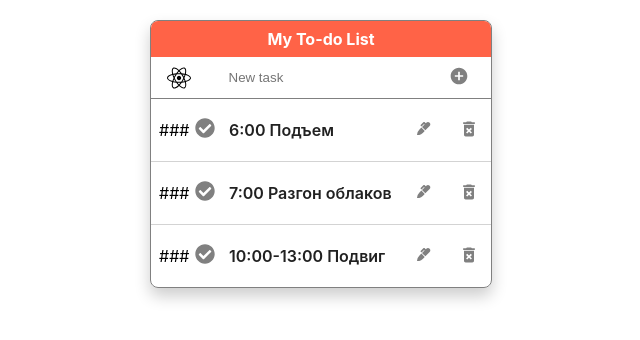
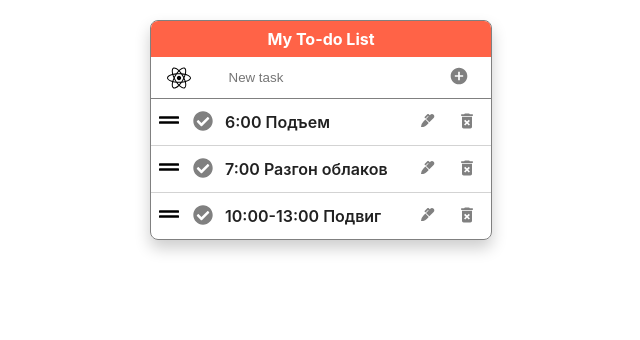
Before and after one commit to vlmakh/my-notes-react, a React (Create React App) app: page / in a window 1280 px wide. Shown: the top 340 px of the page, without its empty margins (319-959 px from the left). Built offline with nearby package versions, Linux system fonts and the light colour scheme.

Commit message:
add icon for moving

```diff
--- a/src/components/App.jsx
+++ b/src/components/App.jsx
@@ -38,13 +38,14 @@ function App() {
     );
   };
 
-  const completeTodo = todoId => {
+  const completeTodo = (e, todoId) => {
     setTodos(todos =>
       todos.map(todo =>
         todo.id === todoId ? { ...todo, completed: !todo.completed } : todo
       )
     );
-    console.log(todoId)
+    console.log(e.target.tagName)
+    console.log(e.currentTarget.tagName)
   };
 
   const deleteTodo = todoId => {
@@ -63,6 +64,7 @@ function App() {
 
       <TodoList
         todos={todos}
+        setTodos={setTodos}
         deleteTodo={deleteTodo}
         editTodo={editTodo}
         completeTodo={completeTodo}
--- a/src/components/TodoItem/TodoItem.js
+++ b/src/components/TodoItem/TodoItem.js
@@ -1,19 +1,31 @@
 import { useState } from 'react';
+import { Reorder, useDragControls } from 'framer-motion';
 import { MdDeleteForever } from 'react-icons/md';
-import { FaCheckCircle, FaMarker } from 'react-icons/fa';
-import { nanoid } from 'nanoid';
+import { FaCheckCircle, FaMarker, FaGripLines } from 'react-icons/fa';
+import { Box } from 'components/Box/Box';
+// import { nanoid } from 'nanoid';
 import {
   Label,
   TodoText,
   DeleteBtn,
   Checkbox,
+  CheckBtn,
   EditBtn,
 } from './TodoItem.styled';
 import css from './TodoItem.module.css';
 import { EditTodoModal } from 'components/EditTodoModal/EditTodoModal';
 
-function TodoItem({ id, text, completed, completeTodo, editTodo, deleteTodo }) {
+function TodoItem({
+  id,
+  text,
+  completed,
+  todo,
+  completeTodo,
+  editTodo,
+  deleteTodo,
+}) {
   const [editOpen, setEditOpen] = useState(false);
+  const controls = useDragControls();
 
   const toggleModal = () => {
     setEditOpen(!editOpen);
@@ -24,8 +36,8 @@ function TodoItem({ id, text, completed, completeTodo, editTodo, deleteTodo }) {
     editTodo(id, newText);
   };
 
-  const handleComplete = () => {
-    completeTodo(id);
+  const handleComplete = e => {
+    completeTodo(e, id);
   };
 
   const handleDelete = () => {
@@ -33,12 +45,20 @@ function TodoItem({ id, text, completed, completeTodo, editTodo, deleteTodo }) {
   };
 
   return (
-    <li key={nanoid(4)} className={css.todoItem}>
-      <Label onClick={handleComplete}>
+    <Reorder.Item
+      value={todo}
+      className={css.todoItem}
+      dragListener={false}
+      dragControls={controls}
+    >
+      <Box mr={2} onPointerDown={e => controls.start(e)} className={css.move}>
+        <FaGripLines size="20" />
+      </Box>
+      <Label>
         <Checkbox type="checkbox" checked={completed ? true : false} readOnly />
-        <span>
+        <CheckBtn onClick={handleComplete}>
           <FaCheckCircle size="20" />
-        </span>
+        </CheckBtn>
 
         <TodoText>{text}</TodoText>
       </Label>
@@ -54,7 +74,7 @@ function TodoItem({ id, text, completed, completeTodo, editTodo, deleteTodo }) {
         <MdDeleteForever size="20" />
       </DeleteBtn>
       {editOpen && <EditTodoModal saveTodo={handleEdit} textToUpdate={text} />}
-    </li>
+    </Reorder.Item>
   );
 }
 
--- a/src/components/TodoItem/TodoItem.module.css
+++ b/src/components/TodoItem/TodoItem.module.css
@@ -2,7 +2,7 @@
   position: relative;
   display: flex;
   align-items: center;
-  padding: 16px 8px 16px 44px;
+  padding: 8px ;
 
   transition: background-color 250ms linear;
 }
@@ -15,8 +15,14 @@
   border-bottom: 1px solid lightgrey;
 }
 
-.todoItem:before {
+/* .todoItem:before {
   content: '###';
   position: absolute;
   left: 8px;
+  cursor: grab;
+} */
+
+.move {
+  cursor: grab;
+  /* height: 100%; */
 }
--- a/src/components/TodoItem/TodoItem.styled.jsx
+++ b/src/components/TodoItem/TodoItem.styled.jsx
@@ -1,33 +1,10 @@
 import styled from '@emotion/styled';
-
-export const Todo = styled.li`
-  position: relative;
-  display: flex;
-  align-items: center;
-  padding: 16px 8px 16px 44px;
-
-  transition: background-color 250ms linear;
-
-  :hover {
-    background-color: lightgrey;
-  }
-
-  :not(:last-child) {
-    border-bottom: 1px solid lightgrey;
-  }
-
-  :before {
-    content: '###';
-    position: absolute;
-    left: 8px;
-  }
-`;
 
 export const Label = styled.label`
   display: flex;
   align-items: center;
   /* padding: 8px; */
-  cursor: pointer;
+  /* cursor: pointer; */
 `;
 
 export const Checkbox = styled.input`
@@ -37,7 +14,7 @@ export const Checkbox = styled.input`
     color: grey;
   }
 
-  :checked + span {
+  :checked + button {
     color: green;
   }
   :checked ~ span {
@@ -47,14 +24,46 @@ export const Checkbox = styled.input`
 
 export const TodoText = styled.span`
   width: 180px;
-  margin-left: 14px;
+  margin-left: 8px;
   font-weight: 600;
   color: #212121;
 `;
 
+export const CheckBtn = styled.button`
+  cursor: pointer;
+  /* margin-left: auto; */
+  border: none;
+  background-color: transparent;
+  width: 30px;
+  height: 30px;
+  color: grey;
+
+  /* transition: color 250ms linear;
+
+  :hover {
+    color: #212121;
+  } */
+`;
+
+export const EditBtn = styled.button`
+  cursor: pointer;
+  margin-left: 8px;
+  border: none;
+  background-color: transparent;
+  width: 30px;
+  height: 30px;
+  color: grey;
+
+  transition: color 250ms linear;
+
+  :hover {
+    color: #212121;
+  }
+`;
+
 export const DeleteBtn = styled.button`
   cursor: pointer;
-  margin-left: auto;
+  margin-left: 8px;
   border: none;
   background-color: transparent;
   width: 30px;
@@ -67,19 +76,3 @@ export const DeleteBtn = styled.button`
     color: red;
   }
 `;
-
-export const EditBtn = styled.button`
-  cursor: pointer;
-  /* margin-left: auto; */
-  border: none;
-  background-color: transparent;
-  width: 30px;
-  height: 30px;
-  color: grey;
-
-  transition: color 250ms linear;
-
-  :hover {
-    color: #212121;
-  }
-`;
--- a/src/components/TodoList/TodoList.js
+++ b/src/components/TodoList/TodoList.js
@@ -1,15 +1,28 @@
+import { Reorder } from 'framer-motion';
 import css from './TodoList.module.css';
 import { TodoItem } from 'components/TodoItem/TodoItem';
 
-export function TodoList({ todos, completeTodo, editTodo, deleteTodo }) {
+export function TodoList({
+  todos,
+  setTodos,
+  completeTodo,
+  editTodo,
+  deleteTodo,
+}) {
   return (
-    <ul className={css.todoList}>
+    <Reorder.Group
+      axis="y"
+      values={todos}
+      onReorder={setTodos}
+      className={css.todoList}
+    >
       {todos.map(todo => {
         return (
           <TodoItem
             key={todo.id}
             id={todo.id}
             text={todo.text}
+            todo={todo}
             completed={todo.completed}
             completeTodo={completeTodo}
             editTodo={editTodo}
@@ -17,6 +30,6 @@ export function TodoList({ todos, completeTodo, editTodo, deleteTodo }) {
           />
         );
       })}
-    </ul>
+    </Reorder.Group>
   );
 }
```
Also changed, not shown: src/components/TodoList/TodoList.module.css (+4 -5 lines), 1 other file (tests, documents, lock files or other folders).
